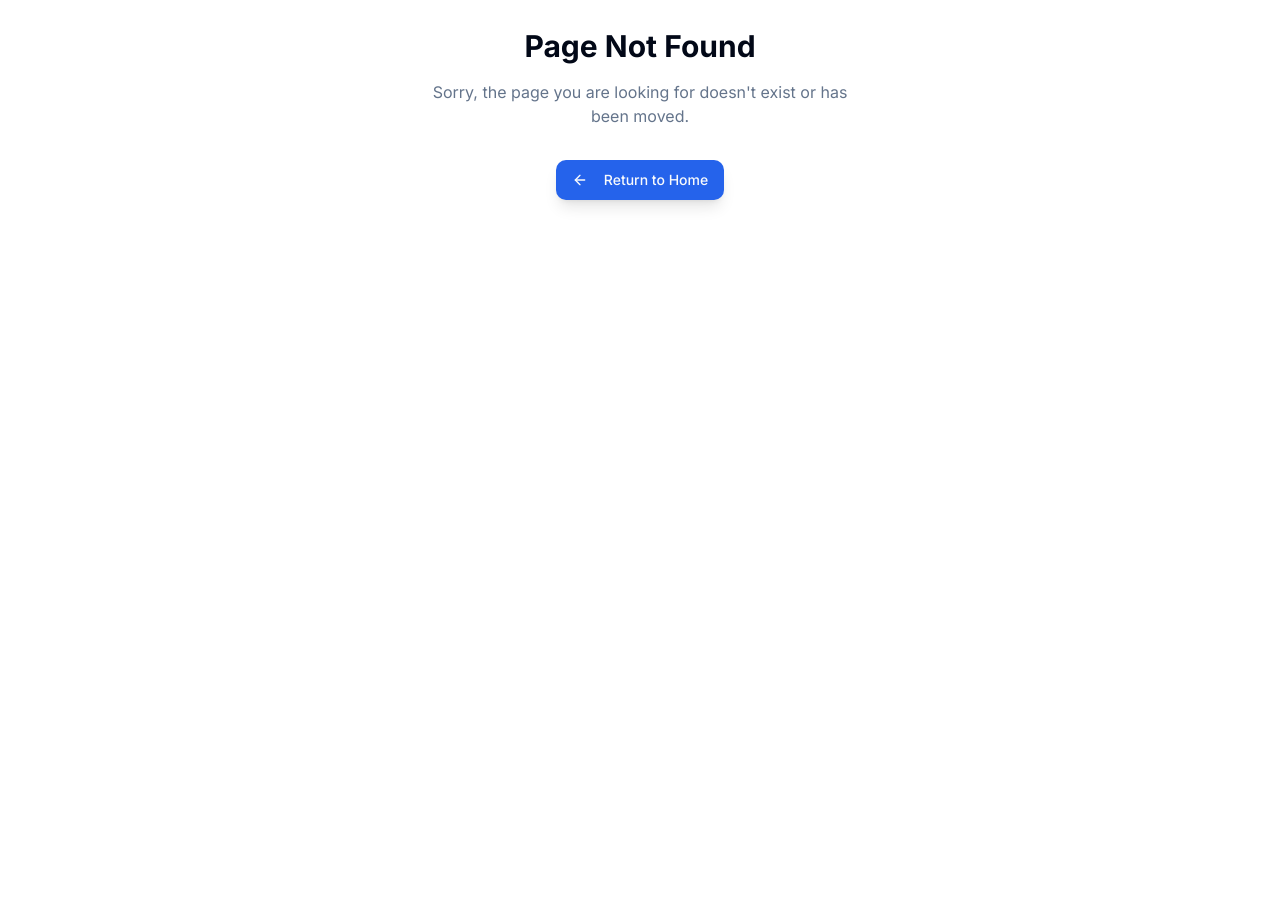
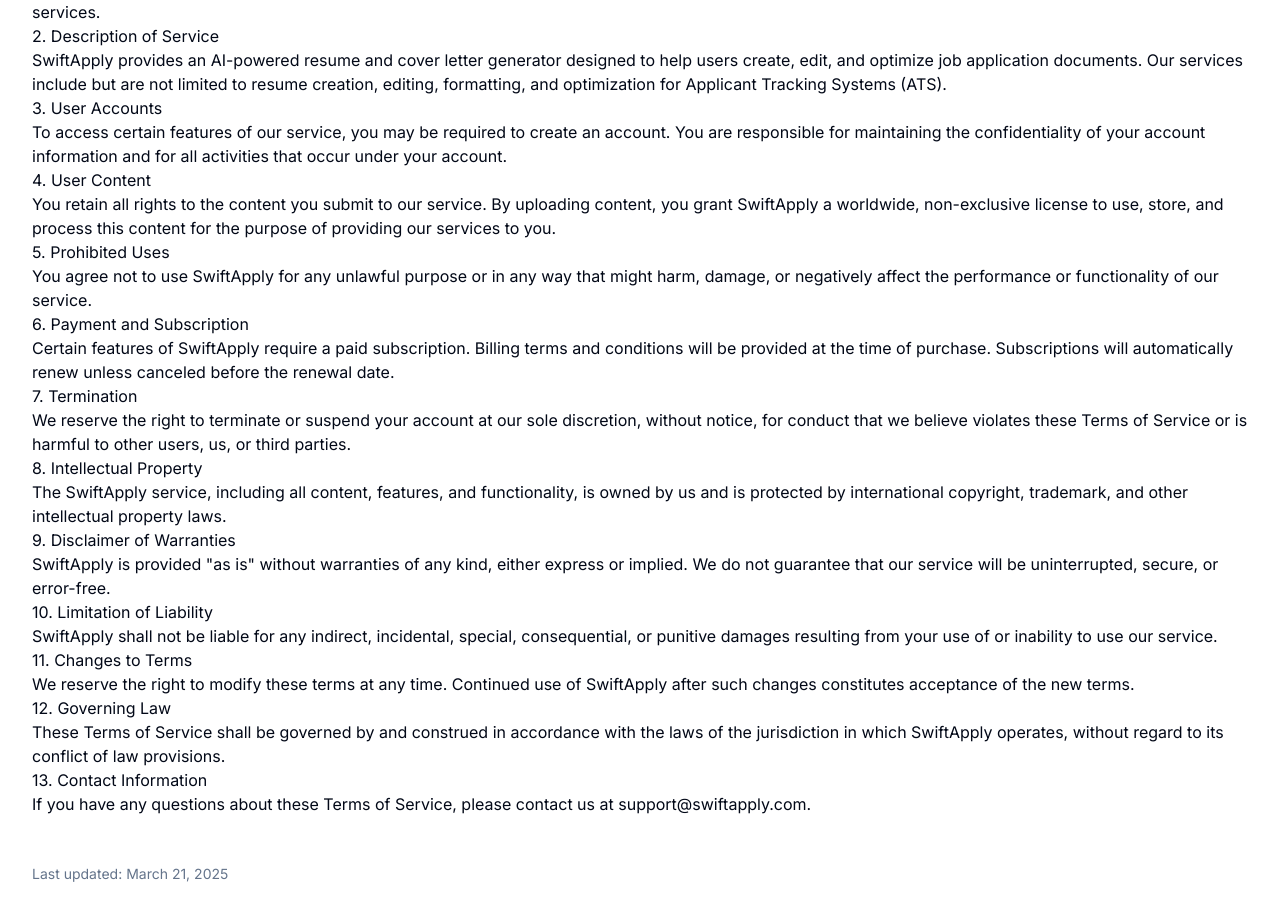
Before and after one commit to AiDataRobo/swift-apply-genius, a React (Vite) app: page /terms in a window 1280 px wide. Before the commit this address had no page. Shown: the part 362-1280 px from the top of the page. Before the commit the page ends 800 px from the top, so only its background shows below. Built offline with nearby package versions, Linux system fonts and the light colour scheme.

Commit message:
Add terms and privacy pages
Creates terms of service and privacy policy pages and adds hyperlinks.

```diff
--- a/src/App.tsx
+++ b/src/App.tsx
@@ -11,6 +11,8 @@ import SignUp from "./pages/SignUp";
 import LogIn from "./pages/LogIn";
 import Contact from "./pages/Contact";
 import About from "./pages/About";
+import TermsOfService from "./pages/TermsOfService";
+import PrivacyPolicy from "./pages/PrivacyPolicy";
 
 const queryClient = new QueryClient();
 
@@ -27,6 +29,8 @@ const App = () => (
           <Route path="/login" element={<LogIn />} />
           <Route path="/contact" element={<Contact />} />
           <Route path="/about" element={<About />} />
+          <Route path="/terms" element={<TermsOfService />} />
+          <Route path="/privacy" element={<PrivacyPolicy />} />
           {/* ADD ALL CUSTOM ROUTES ABOVE THE CATCH-ALL "*" ROUTE */}
           <Route path="*" element={<NotFound />} />
         </Routes>
--- a/src/components/landing/Footer.tsx
+++ b/src/components/landing/Footer.tsx
@@ -1,6 +1,7 @@
 
 import React from 'react';
 import { FileText } from 'lucide-react';
+import { Link } from 'react-router-dom';
 
 const Footer = () => {
   const currentYear = new Date().getFullYear();
@@ -61,10 +62,10 @@ const Footer = () => {
           <div>
             <h4 className="font-semibold text-lg mb-4">Company</h4>
             <ul className="space-y-2">
-              <li><a href="#" className="text-background/70 hover:text-primary transition-colors">About Us</a></li>
-              <li><a href="#" className="text-background/70 hover:text-primary transition-colors">Contact</a></li>
-              <li><a href="#" className="text-background/70 hover:text-primary transition-colors">Privacy Policy</a></li>
-              <li><a href="#" className="text-background/70 hover:text-primary transition-colors">Terms of Service</a></li>
+              <li><Link to="/about" className="text-background/70 hover:text-primary transition-colors">About Us</Link></li>
+              <li><Link to="/contact" className="text-background/70 hover:text-primary transition-colors">Contact</Link></li>
+              <li><Link to="/privacy" className="text-background/70 hover:text-primary transition-colors">Privacy Policy</Link></li>
+              <li><Link to="/terms" className="text-background/70 hover:text-primary transition-colors">Terms of Service</Link></li>
             </ul>
           </div>
         </div>
--- a/src/components/layout/ContentPageLayout.tsx
+++ b/src/components/layout/ContentPageLayout.tsx
@@ -97,8 +97,8 @@ const ContentPageLayout = ({ children, title, subtitle }: ContentPageLayoutProps
             <div>
               <h4 className="font-medium mb-4">Legal</h4>
               <ul className="space-y-2">
-                <li><Link to="#" className="text-sm text-muted-foreground hover:text-primary">Privacy Policy</Link></li>
-                <li><Link to="#" className="text-sm text-muted-foreground hover:text-primary">Terms of Service</Link></li>
+                <li><Link to="/privacy" className="text-sm text-muted-foreground hover:text-primary">Privacy Policy</Link></li>
+                <li><Link to="/terms" className="text-sm text-muted-foreground hover:text-primary">Terms of Service</Link></li>
               </ul>
             </div>
           </div>
--- /dev/null
+++ b/src/pages/PrivacyPolicy.tsx
@@ -0,0 +1,97 @@
+
+import React from 'react';
+import ContentPageLayout from '@/components/layout/ContentPageLayout';
+
+const PrivacyPolicy = () => {
+  return (
+    <ContentPageLayout
+      title="Privacy Policy"
+      subtitle="How we collect, use, and protect your information"
+    >
+      <div className="prose prose-slate max-w-none">
+        <h2>1. Information We Collect</h2>
+        <p>
+          We collect information you provide directly to us, such as when you create an account,
+          submit a resume or cover letter, or contact us for support. This information may include:
+        </p>
+        <ul>
+          <li>Personal identifiers (name, email address, phone number)</li>
+          <li>Professional information (work history, education, skills)</li>
+          <li>Account credentials</li>
+          <li>Any other information you choose to include in your documents</li>
+        </ul>
+
+        <h2>2. How We Use Your Information</h2>
+        <p>
+          We use the information we collect for various purposes, including:
+        </p>
+        <ul>
+          <li>Providing, maintaining, and improving our services</li>
+          <li>Creating and updating your account</li>
+          <li>Processing transactions</li>
+          <li>Sending technical notices, updates, and support messages</li>
+          <li>Responding to your comments and questions</li>
+          <li>Developing new products and services</li>
+        </ul>
+
+        <h2>3. Data Security</h2>
+        <p>
+          We implement appropriate technical and organizational measures to protect the security of your
+          personal information. However, no electronic transmission or storage technology is completely secure,
+          and we cannot guarantee that your information will not be accessed, disclosed, altered, or destroyed.
+        </p>
+
+        <h2>4. Data Sharing and Disclosure</h2>
+        <p>
+          We do not sell your personal information. We may share your information in the following circumstances:
+        </p>
+        <ul>
+          <li>With service providers who perform services on our behalf</li>
+          <li>To comply with legal obligations</li>
+          <li>To protect the rights, property, or safety of SwiftApply, our users, or others</li>
+          <li>In connection with a merger, sale of company assets, financing, or acquisition</li>
+        </ul>
+
+        <h2>5. Your Rights and Choices</h2>
+        <p>
+          Depending on your location, you may have certain rights regarding your personal information, including:
+        </p>
+        <ul>
+          <li>Accessing, correcting, or deleting your data</li>
+          <li>Objecting to our use of your data</li>
+          <li>Requesting portability of your data</li>
+          <li>Withdrawing consent</li>
+        </ul>
+
+        <h2>6. Cookies and Tracking Technologies</h2>
+        <p>
+          We use cookies and similar technologies to collect information about how you interact with our services.
+          You can configure your browser to refuse cookies or alert you when cookies are being sent.
+        </p>
+
+        <h2>7. Children's Privacy</h2>
+        <p>
+          Our services are not intended for children under 16 years of age. We do not knowingly collect personal
+          information from children under 16.
+        </p>
+
+        <h2>8. Changes to This Privacy Policy</h2>
+        <p>
+          We may update this Privacy Policy from time to time. We will notify you of any changes by posting the
+          new Privacy Policy on this page and updating the "Last Updated" date.
+        </p>
+
+        <h2>9. Contact Us</h2>
+        <p>
+          If you have any questions about this Privacy Policy, please contact us at privacy@swiftapply.com.
+        </p>
+
+        <p className="text-sm text-muted-foreground mt-12">
+          Last updated: {new Date().toLocaleDateString('en-US', { year: 'numeric', month: 'long', day: 'numeric' })}
+        </p>
+      </div>
+    </ContentPageLayout>
+  );
+};
+
+export default PrivacyPolicy;
--- a/src/pages/SignUp.tsx
+++ b/src/pages/SignUp.tsx
@@ -224,7 +224,7 @@ const SignUp = () => {
                 </FormControl>
                 <div className="space-y-1 leading-none">
                   <FormLabel className="font-normal">
-                    I agree to the <Link to="#" className="text-primary hover:underline">Terms of Service</Link> and <Link to="#" className="text-primary hover:underline">Privacy Policy</Link>
+                    I agree to the <Link to="/terms" className="text-primary hover:underline">Terms of Service</Link> and <Link to="/privacy" className="text-primary hover:underline">Privacy Policy</Link>
                   </FormLabel>
                   <FormMessage />
                 </div>
--- /dev/null
+++ b/src/pages/TermsOfService.tsx
@@ -0,0 +1,100 @@
+
+import React from 'react';
+import ContentPageLayout from '@/components/layout/ContentPageLayout';
+
+const TermsOfService = () => {
+  return (
+    <ContentPageLayout
+      title="Terms of Service"
+      subtitle="Please read these terms carefully before using our service"
+    >
+      <div className="prose prose-slate max-w-none">
+        <h2>1. Acceptance of Terms</h2>
+        <p>
+          By accessing or using SwiftApply's services, you agree to be bound by these Terms of Service.
+          If you do not agree to these terms, please do not use our services.
+        </p>
+
+        <h2>2. Description of Service</h2>
+        <p>
+          SwiftApply provides an AI-powered resume and cover letter generator designed to help users create,
+          edit, and optimize job application documents. Our services include but are not limited to resume
+          creation, editing, formatting, and optimization for Applicant Tracking Systems (ATS).
+        </p>
+
+        <h2>3. User Accounts</h2>
+        <p>
+          To access certain features of our service, you may be required to create an account. You are responsible
+          for maintaining the confidentiality of your account information and for all activities that occur under your account.
+        </p>
+
+        <h2>4. User Content</h2>
+        <p>
+          You retain all rights to the content you submit to our service. By uploading content, you grant
+          SwiftApply a worldwide, non-exclusive license to use, store, and process this content for the purpose
+          of providing our services to you.
+        </p>
+
+        <h2>5. Prohibited Uses</h2>
+        <p>
+          You agree not to use SwiftApply for any unlawful purpose or in any way that might harm, damage, or
+          negatively affect the performance or functionality of our service.
+        </p>
+
+        <h2>6. Payment and Subscription</h2>
+        <p>
+          Certain features of SwiftApply require a paid subscription. Billing terms and conditions will be
+          provided at the time of purchase. Subscriptions will automatically renew unless canceled before the
+          renewal date.
+        </p>
+
+        <h2>7. Termination</h2>
+        <p>
+          We reserve the right to terminate or suspend your account at our sole discretion, without notice,
+          for conduct that we believe violates these Terms of Service or is harmful to other users, us, or third parties.
+        </p>
+
+        <h2>8. Intellectual Property</h2>
+        <p>
+          The SwiftApply service, including all content, features, and functionality, is owned by us and is
+          protected by international copyright, trademark, and other intellectual property laws.
+        </p>
+
+        <h2>9. Disclaimer of Warranties</h2>
+        <p>
+          SwiftApply is provided "as is" without warranties of any kind, either express or implied. We do not
+          guarantee that our service will be uninterrupted, secure, or error-free.
+        </p>
+
+        <h2>10. Limitation of Liability</h2>
+        <p>
+          SwiftApply shall not be liable for any indirect, incidental, special, consequential, or punitive damages
+          resulting from your use of or inability to use our service.
+        </p>
+
+        <h2>11. Changes to Terms</h2>
+        <p>
+          We reserve the right to modify these terms at any time. Continued use of SwiftApply after such changes
+          constitutes acceptance of the new terms.
+        </p>
+
+        <h2>12. Governing Law</h2>
+        <p>
+          These Terms of Service shall be governed by and construed in accordance with the laws of the jurisdiction
+          in which SwiftApply operates, without regard to its conflict of law provisions.
+        </p>
+
+        <h2>13. Contact Information</h2>
+        <p>
+          If you have any questions about these Terms of Service, please contact us at support@swiftapply.com.
+        </p>
+
+        <p className="text-sm text-muted-foreground mt-12">
+          Last updated: {new Date().toLocaleDateString('en-US', { year: 'numeric', month: 'long', day: 'numeric' })}
+        </p>
+      </div>
+    </ContentPageLayout>
+  );
+};
+
+export default TermsOfService;
```
